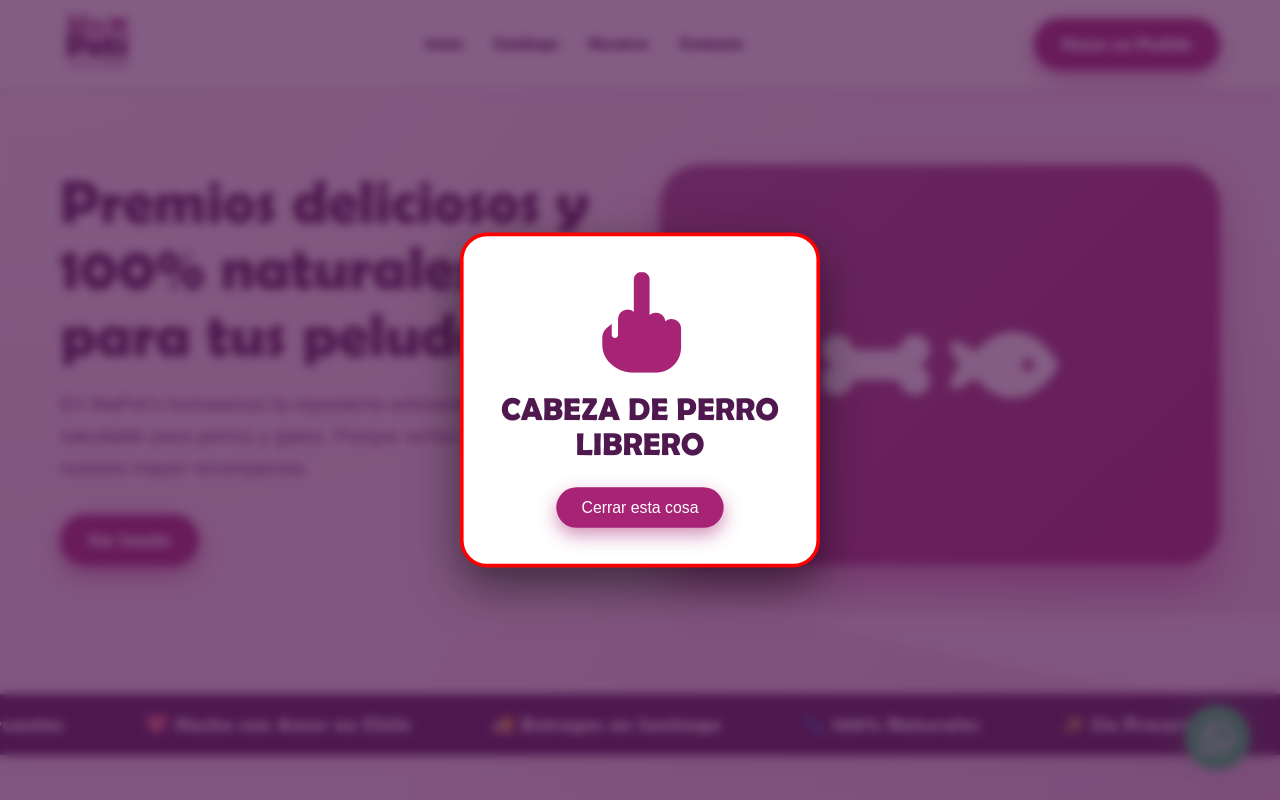
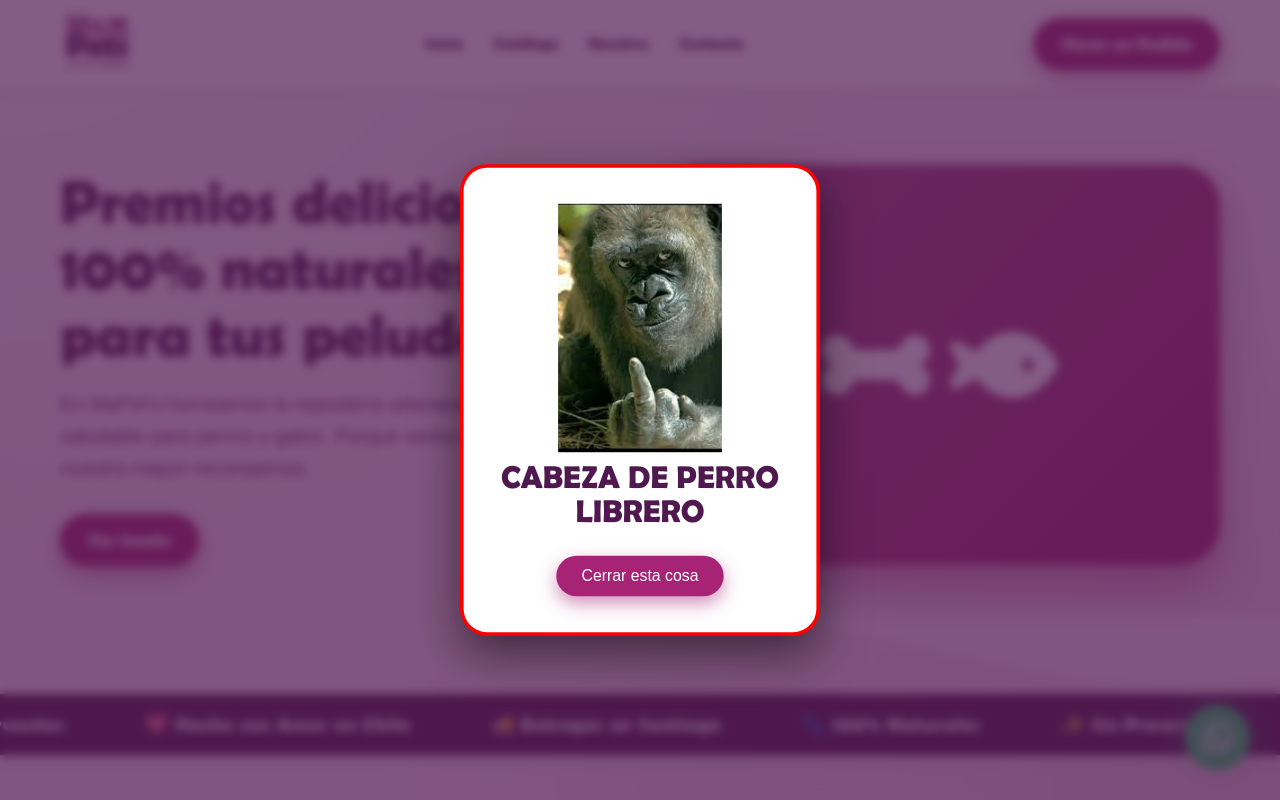
Before and after one commit to rsalinasf/mapets, a plain HTML site: page index.html in a window 1280 px wide. Both pictures are taken after a click on the button "CLICK AQUÍ". Shown: the top 800 px of the page. Drawn offline with Linux system fonts and the light colour scheme; files whose address does not match are found by name.

Commit message:
arreglo dedo

```diff
--- a/index.html
+++ b/index.html
@@ -186,7 +186,7 @@
             </div>
 
             <div class="joke-content" id="phase-joke">
-                <i class="fa-solid fa-hand-middle-finger"></i>
+                <img src="images.jpg" alt="">
                 <h1>cabeza de perro librero</h1>
                 <button class="btn btn-primary" id="close-prank-btn" style="margin-top: 30px;">Cerrar esta cosa</button>
             </div>
```
Also changed, not shown: images.jpg (added).
